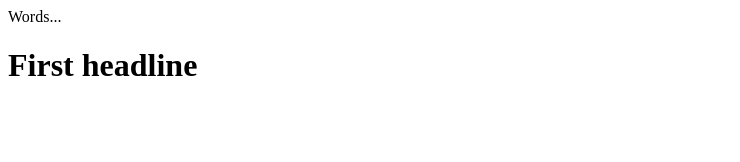
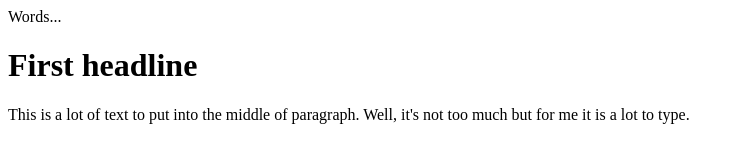
Before and after one commit to maxpower731/launchcode, a plain HTML site: page index.html in a window 1280 px wide. Shown: the whole page, without its empty margins (0-740 px from the left). Drawn offline with Linux system fonts and the light colour scheme.

Commit message:
Added p tag with style element

```diff
--- a/index.html
+++ b/index.html
@@ -2,5 +2,8 @@
 <head> Words... </head>
 <body>
 <h1>First headline</h1>
+<p style="background_color: purple">
+This is a lot of text to put into the middle of paragraph.  Well, it's not too much but for me it is a lot to type.
+</p>
 </body>
 </html>
```
